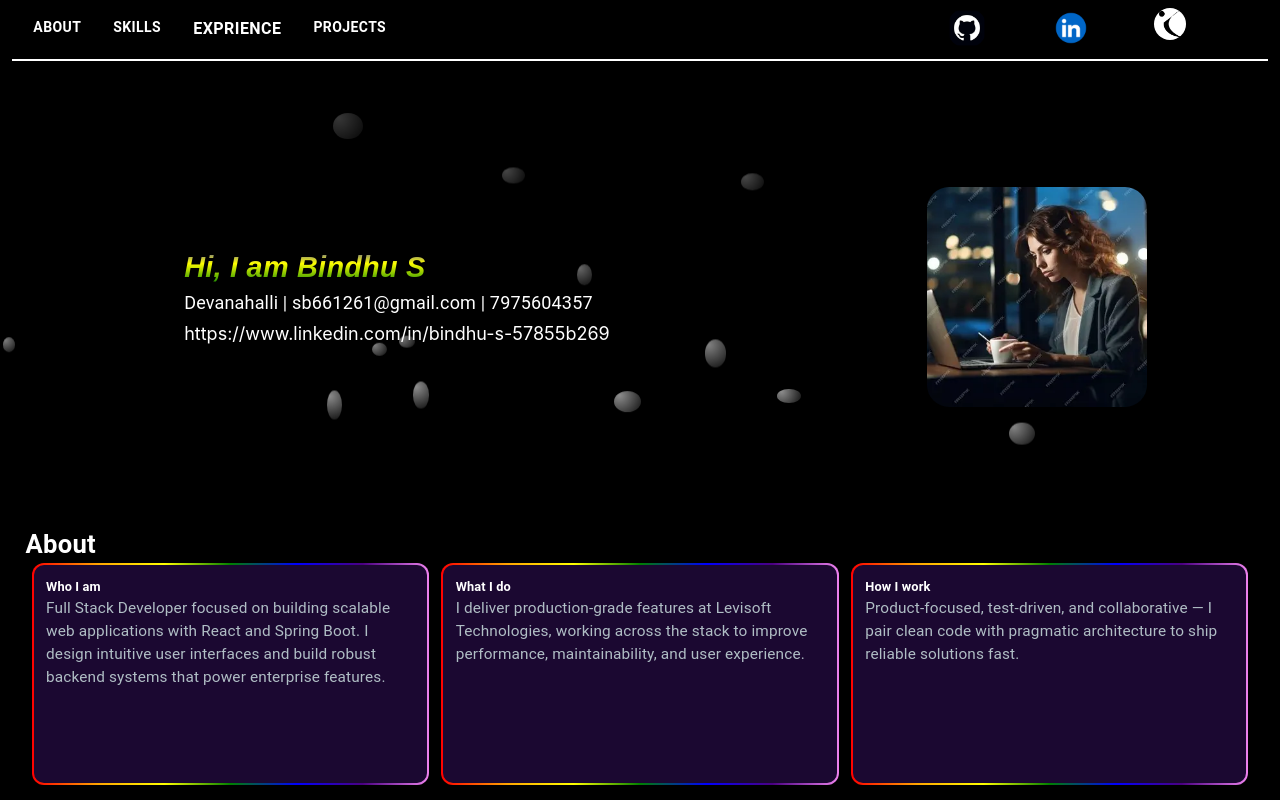
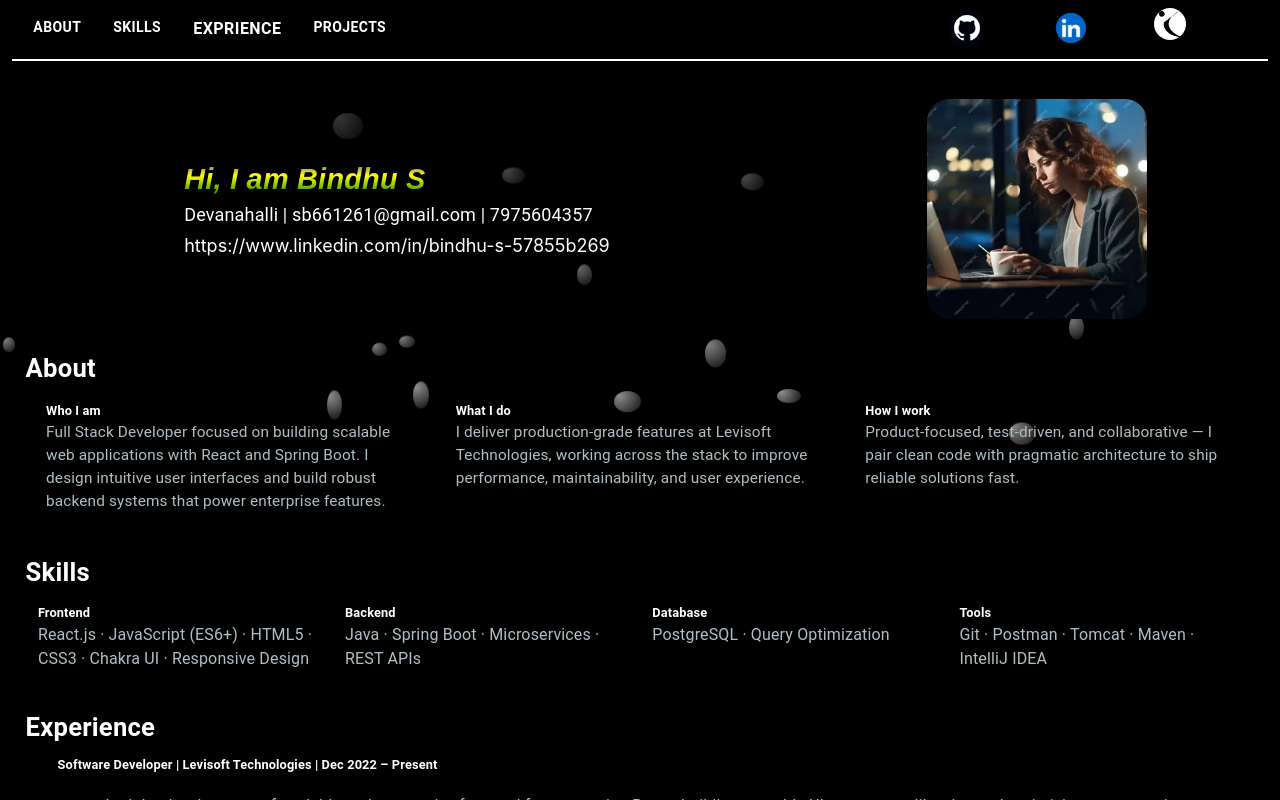
Before and after one commit to bindhuS7/Portfolio, a React (Create React App) app in the folder portfolio/: page / in a window 1280 px wide. Built offline with nearby package versions, Linux system fonts and the light colour scheme; some icons are missing.

Commit message:
height related changes

```diff
--- a/portfolio/src/Style.jsx
+++ b/portfolio/src/Style.jsx
@@ -1,5 +1,5 @@
-export const primaryHead = { fontSize: "2vw", color: '#FFFFFF', fontWeight: 'bold', textTransform: "capitalize" }
-export const secondaryHead = { fontSize:{xs:"1vw",sm:"1vw",md:"1vw",lg:"1vw",xl:"1vw"}, color: '#FFFFFF', fontWeight: 'bold' }
+export const primaryHead = {fontSize: "2vw", color: '#FFFFFF', fontWeight: 'bold', textTransform: "capitalize" }
+export const secondaryHead = { fontSize:{xs:"1.8vw",sm:"2vw",md:"1vw",lg:"1vw",xl:"1vw"}, color: '#FFFFFF', fontWeight: 'bold' }
 export const normalText = { color: "#B0BEC5", fontSize: {
     xs: "12px",
     sm: "14px",
@@ -16,13 +16,13 @@ export const aboutBox = {
     height: {xs:"20%",sm:"80%",md:"70%",lg:'80%',xl:"80%"},
     lineHeight: 2,
     border: "2px solid transparent",
-    borderRadius: "12px",
-    backgroundImage: `
-      linear-gradient(#1b0831, #1b0831),
-      linear-gradient(90deg, red, orange, yellow, green, blue, indigo, violet)
-    `,
-    backgroundOrigin: "border-box",
-    backgroundClip: "padding-box, border-box",
+    // borderRadius: "12px",
+    // backgroundImage: `
+    //   linear-gradient(#1b0831, #1b0831),
+    //   linear-gradient(90deg, red, orange, yellow, green, blue, indigo, violet)
+    // `,
+    // backgroundOrigin: "border-box",
+    // backgroundClip: "padding-box, border-box",
     width: {xs:"98%",sm:"30%",md:"30%",lg:"30%",xl:"25%"},
     padding: "1%",
     textAlign: "left",
--- a/portfolio/src/components/About.jsx
+++ b/portfolio/src/components/About.jsx
@@ -5,7 +5,10 @@ const MotionBox = motion(Box)
 const About = () => {
     return (
 
-        <Box sx={{ backgroundColor: "transparent", height: {xs:"40vh",sm:"45vh",md:"40vh",lg:"35vh",xl:"35vh"}, display: 'flex', justifyContent: "space-between",  flexDirection: "column", padding: "0% 2% 0% 2%"}}>
+        <Box sx={{ backgroundColor: "transparent",
+        //  height: {xs:"40vh",sm:"45vh",md:"40vh",lg:"35vh",xl:"35vh"},
+        height:'auto',
+          display: 'flex', justifyContent: "space-between",  flexDirection: "column", padding: "0% 2% 0% 2%"}}>
             <Typography sx={primaryHead}>About</Typography>
             <Box sx={{backgroundColor: "transparent", height: "95%", display: 'flex',flexDirection:{xs:"column",sm:"row",md:"row",lg:"row",xl:"row"}, justifyContent: "space-around", alignContent: "center", }}>
                 <MotionBox
--- a/portfolio/src/components/Contact.jsx
+++ b/portfolio/src/components/Contact.jsx
@@ -6,7 +6,9 @@ const MotionBox=motion(Box);
 const Contact=()=>{
     return(
 
-    <Box sx={{ backgroundColor:"transparent",height:{xs:"45vh",sm:"80vh",md:"60vh",lg:"50vh",xl:"40vh"},display:'flex',justifyContent:{xs:"center",sm:"center",md:"space-around",lg:"space-around",xl:"space-around"}, flexDirection:{xs:"column",sm:"column",md:"row",lg:"row",xl:"row"},alignItems:"center",padding:"2%",width:"100%",overflow:'hidden'}}>
+    <Box sx={{ backgroundColor:"transparent",
+    // height:{xs:"45vh",sm:"80vh",md:"60vh",lg:"50vh",xl:"40vh"}
+    height:"auto",display:'flex',justifyContent:{xs:"center",sm:"center",md:"space-around",lg:"space-around",xl:"space-around"}, flexDirection:{xs:"column",sm:"column",md:"row",lg:"row",xl:"row"},alignItems:"center",padding:"2%",width:"100%",overflow:'hidden'}}>
       <MotionBox
 
       initial={{ x: -200, opacity: 0 }}
--- a/portfolio/src/components/Experience.jsx
+++ b/portfolio/src/components/Experience.jsx
@@ -3,13 +3,16 @@ import { normalText, primaryHead, secondaryHead } from '../Style'
 
 const Experience = () => {
     return (
-        <Box sx={{  backgroundColor: "transparent", height:  {
-    xs: "150vh",
-    sm: "100vh",
-    md: "85vh",
-    lg: "80vh",
-    xl: "70vh"
-  }, display: 'flex', justifyContent: "space-between", flexDirection: "column", padding: "2% 2% 0% 2%",}}>
+        <Box sx={{  backgroundColor: "transparent",
+//             height:  {
+//     xs: "150vh",
+//     sm: "100vh",
+//     md: "85vh",
+//     lg: "80vh",
+//     xl: "70vh"
+//   },
+height:"auto",
+   display: 'flex', justifyContent: "space-between", flexDirection: "column", padding: "2% 2% 0% 2%",}}>
             <Typography sx={primaryHead}>Experience </Typography>
 
             <Box  sx={{
--- a/portfolio/src/components/Projects.jsx
+++ b/portfolio/src/components/Projects.jsx
@@ -4,13 +4,16 @@ import { normalText, primaryHead, secondaryHead } from '../Style'
 const Projects = () => {
   return (
 
-     <Box sx={{  backgroundColor: "transparent",height:  {
-    xs: "120vh",
-    sm: "80vh",
-    md: "95vh",
-    lg: "75vh",
-    xl: "70vh"
-  }, display: 'flex', justifyContent: "space-around", flexDirection: "column", padding: "2% 2% 2% 2%", gap:2}}>
+     <Box sx={{  backgroundColor: "transparent",
+  //     height:  {
+  //   xs: "120vh",
+  //   sm: "80vh",
+  //   md: "95vh",
+  //   lg: "75vh",
+  //   xl: "70vh"
+  // },
+  height:"auto",
+  display: 'flex', justifyContent: "space-around", flexDirection: "column", padding: "2% 2% 2% 2%", gap:2}}>
             <Typography sx={primaryHead}>Projects </Typography>
            <Box sx={{height:"90%",backgroundColor: "transparent", display: 'flex', justifyContent: "space-around", alignContent: "center", }}>
              <Box sx={{ backgroundColor: "transparent", width:"45%",display: "flex", flexDirection: "column", justifyContent: "flex-start", pl: 4,}}>
--- a/portfolio/src/components/Skills.jsx
+++ b/portfolio/src/components/Skills.jsx
@@ -5,7 +5,10 @@ import { motion } from 'framer-motion';
 const MotionBox = motion(Box);
 const Skills = () => {
     return (
-        <Box sx={{ backgroundColor: "transparent", height: {xs:"25vh",sm:"10vh",md:"8vh",lg:"5vh",xl:"5vh"}, display: 'flex', justifyContent: "space-between", flexDirection:"column", padding: "2% 2% 2% 2%", marginBottom: "10vh" }}>
+        <Box sx={{ backgroundColor: "transparent",
+        //  height: {xs:"25vh",sm:"10vh",md:"8vh",lg:"5vh",xl:"5vh"},
+        height:"auto",
+          display: 'flex', justifyContent: "space-between", flexDirection:"column", padding: "2% 2% 0% 2%",  }}>
             <Typography sx={primaryHead}>skills</Typography>
             <Box sx={{ height: "80%", display: 'flex', justifyContent: "space-around", flexDirection: {xs:"column",sm:"row",md:"row",lg:"row",xl:"row"}, }}>
                <MotionBox
```
